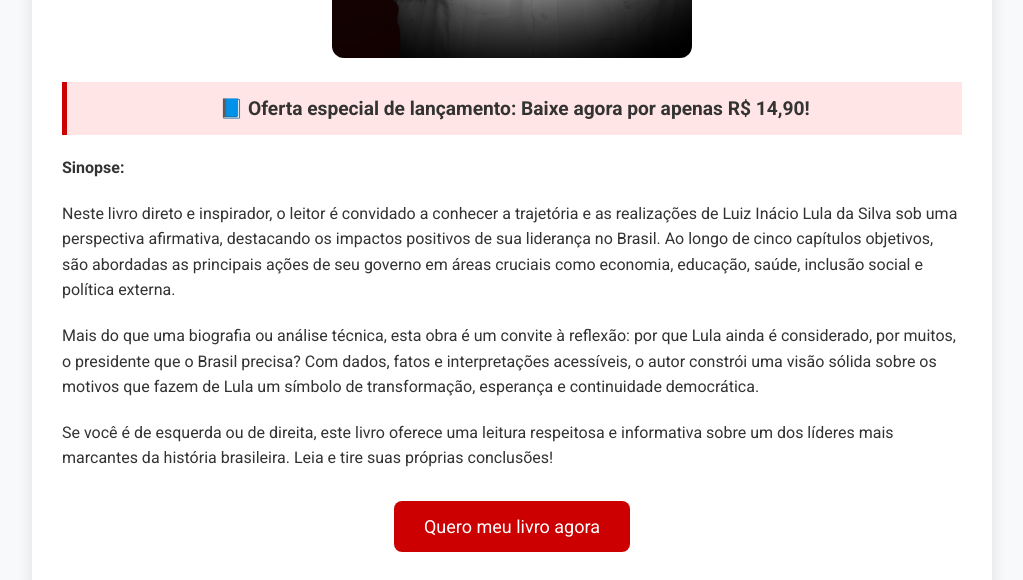
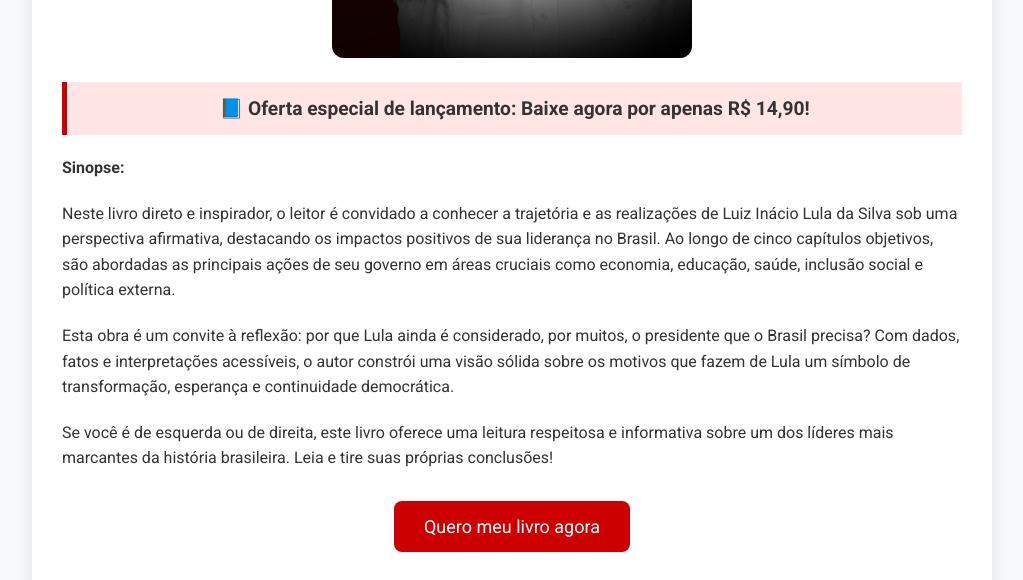
Before and after one commit to GbrielDL/lula, a plain HTML site: page index.html in a window 1280 px wide. Shown: the part 703-1283 px from the top of the page, without its empty margins (128-1151 px from the left). Drawn offline with Linux system fonts and the light colour scheme.

Commit message:
Update index.html

```diff
--- a/index.html
+++ b/index.html
@@ -110,7 +110,7 @@
     <p><strong>Sinopse:</strong></p>
     <p>Neste livro direto e inspirador, o leitor é convidado a conhecer a trajetória e as realizações de Luiz Inácio Lula da Silva sob uma perspectiva afirmativa, destacando os impactos positivos de sua liderança no Brasil. Ao longo de cinco capítulos objetivos, são abordadas as principais ações de seu governo em áreas cruciais como economia, educação, saúde, inclusão social e política externa.</p>
 
-    <p>Mais do que uma biografia ou análise técnica, esta obra é um convite à reflexão: por que Lula ainda é considerado, por muitos, o presidente que o Brasil precisa? Com dados, fatos e interpretações acessíveis, o autor constrói uma visão sólida sobre os motivos que fazem de Lula um símbolo de transformação, esperança e continuidade democrática.</p>
+    <p>Esta obra é um convite à reflexão: por que Lula ainda é considerado, por muitos, o presidente que o Brasil precisa? Com dados, fatos e interpretações acessíveis, o autor constrói uma visão sólida sobre os motivos que fazem de Lula um símbolo de transformação, esperança e continuidade democrática.</p>
 
     <p>Se você é de esquerda ou de direita, este livro oferece uma leitura respeitosa e informativa sobre um dos líderes mais marcantes da história brasileira. Leia e tire suas próprias conclusões!</p>
 
```
